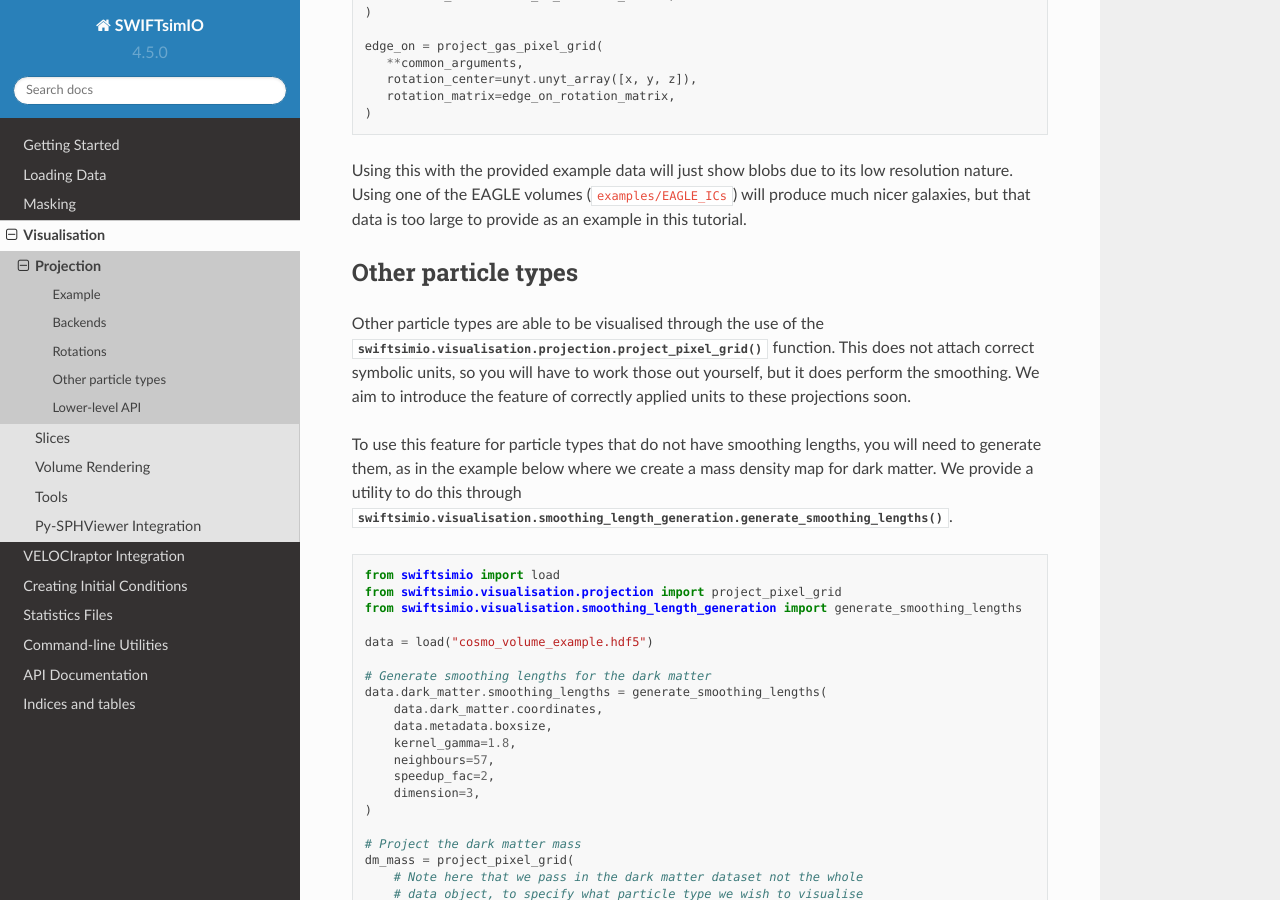
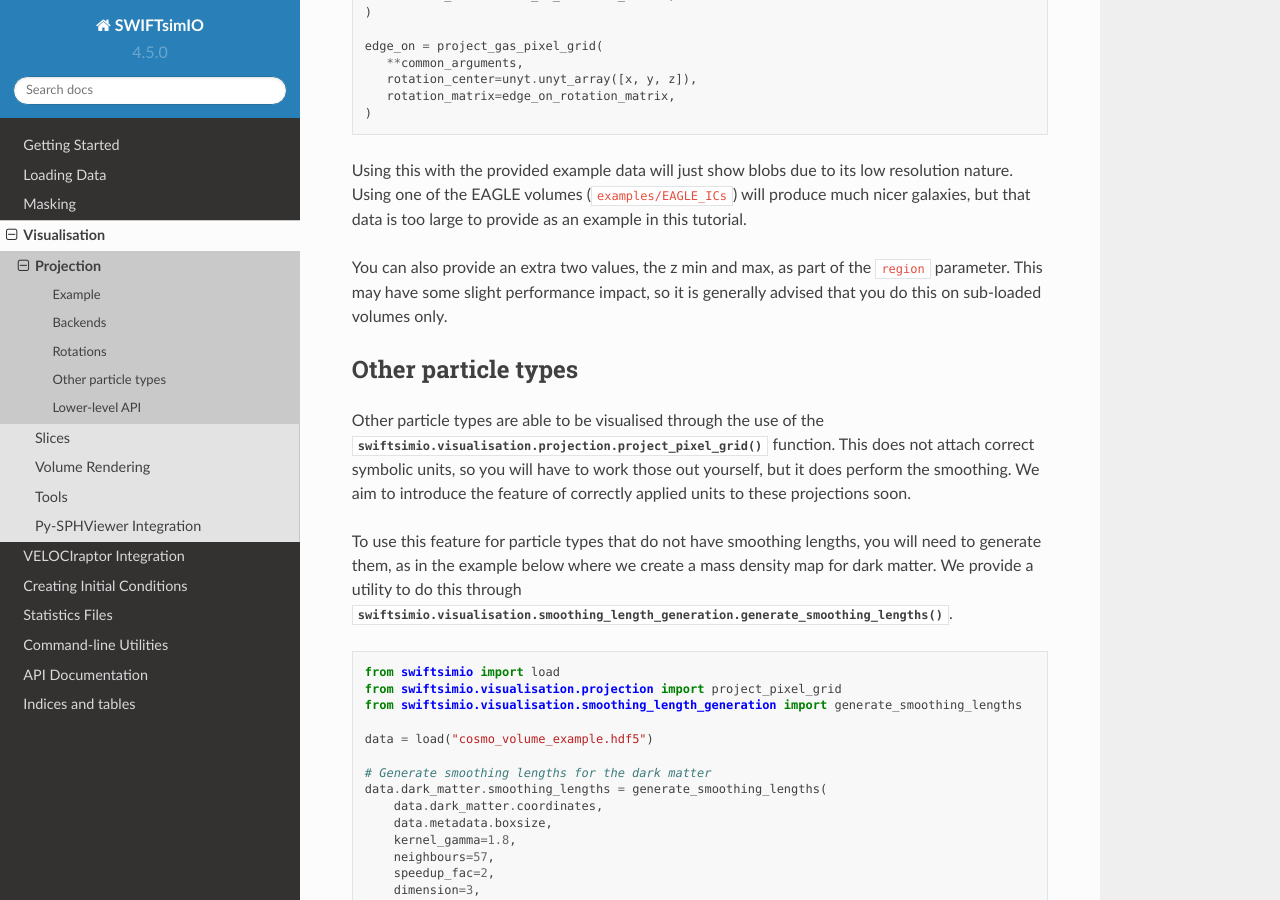
Before and after one commit to SWIFTSIM/swiftsimio, a Sphinx documentation site: the page built from docs/source/visualisation/projection.rst, in a window 1280 px wide and 900 px high, scrolled down 4749 px. Built offline with Sphinx 7.4.7 and the Read the Docs theme 2.0.0, drawn with Linux system fonts in a browser that asks for light colours; pages that are not in the unit, such as notebooks, are missing from menus; the version number is read from the project's files by our own code.

Commit message:
Added new parameters to docs

```diff
--- a/docs/source/visualisation/projection.rst
+++ b/docs/source/visualisation/projection.rst
@@ -234,6 +234,10 @@ Using this with the provided example data will just show blobs due to its low re
 nature. Using one of the EAGLE volumes (``examples/EAGLE_ICs``) will produce much nicer
 galaxies, but that data is too large to provide as an example in this tutorial.
 
+You can also provide an extra two values, the z min and max, as part of the
+``region`` parameter. This may have some slight performance impact, so it is
+generally advised that you do this on sub-loaded volumes only.
+
 
 Other particle types
 --------------------
```
